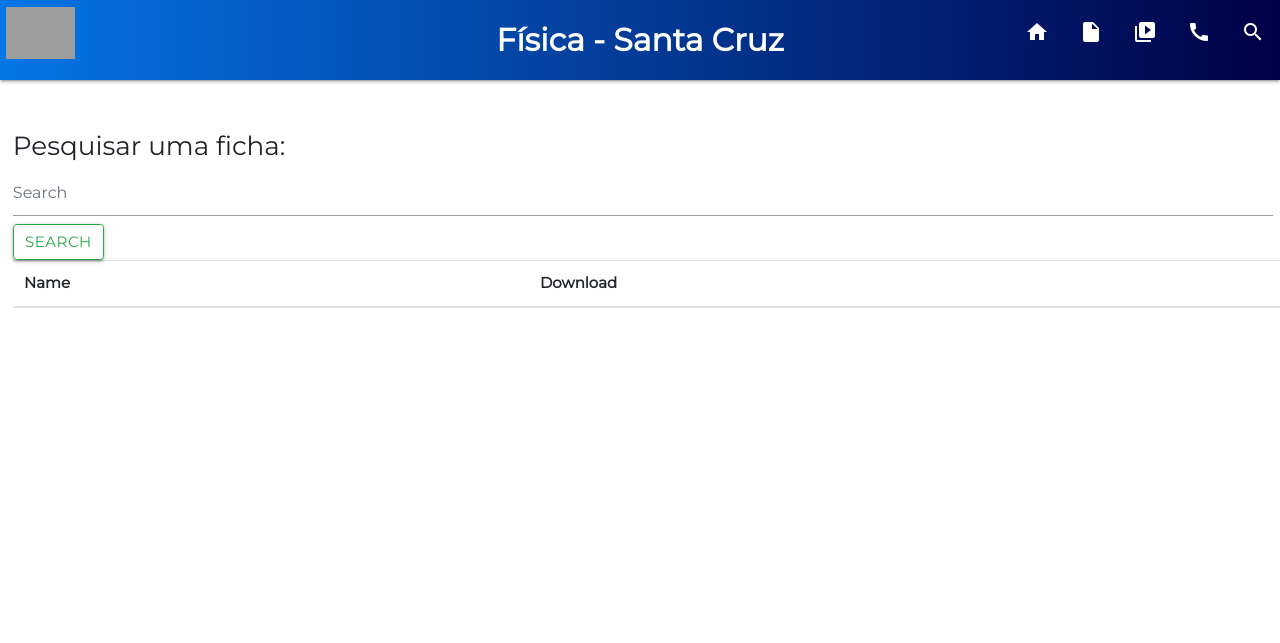
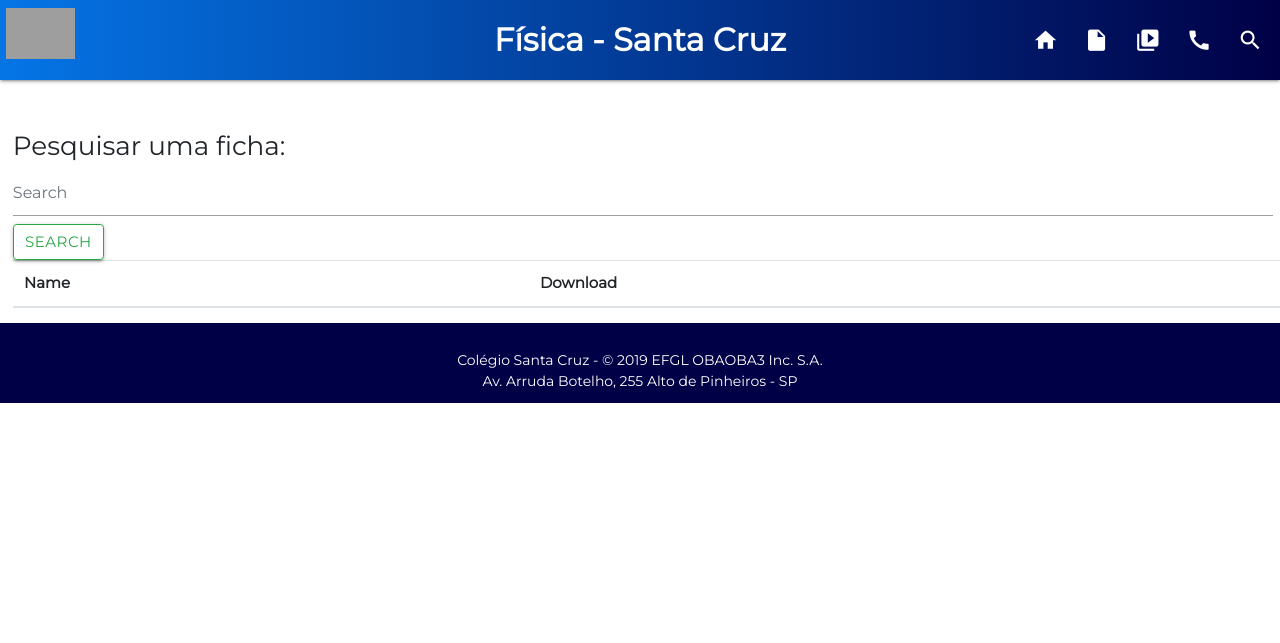
Before and after one commit to Ak1mbo0/Bethania, a Django app: page /search/ in a window 1280 px wide. Shown: the top 643 px of the page. Run offline with Django 3.2, Linux system fonts and the light colour scheme; lists and menus that the app fills with data are empty; some libraries are stand-ins or nearby versions; grey boxes are pictures that could not be loaded.

Commit message:
quase lá

```diff
--- a/home/static/base_style.css
+++ b/home/static/base_style.css
@@ -24,6 +24,11 @@ body {
 .nav-wrapper{
     display: flex;
     justify-content: center;
+    align-items: center;
+    align-content: center;
+    align-self: center;
+    margin-right: 0.5vw;
+    margin-left: 0.5vw;
 }
 
 .navbar-itens:hover {
@@ -36,6 +41,10 @@ body {
     position: relative;
     margin: auto;
     font-weight: bold;
+    font-size: 2.5vw;
+    width: 50vw;
+    height: auto;
+    text-align: center;
 }
 
 #title:hover {
@@ -46,16 +55,69 @@ body {
 }
 
 #logo {
-    position: relative;
+    position: absolute;
     height: 4vw;
     width: auto;
-    left: 0.5vw;
+    top: 1vh;
+
 }
 
 #div-icons {
     width: 25vw;
+    height: auto;
+
 }
+
 
 #div-logo {
     width: 25vw;
+    height: auto;
+
 }
+
+.navbar-itens {
+    position: relative;
+    width: 4vw;
+    height: auto;
+
+}
+
+.navbar-itens .material-icons{
+    font-size: 2vw;
+}
+
+.site-footer {
+    background: #15459c ;
+    display: flex;
+    flex-direction: row;
+    align-items: center;
+    justify-content: center;
+    align-content: center;
+    text-align: center;
+    color: #fff;
+    font-size: 1vw;
+    width: 100vw;
+    height: 10vh;
+
+  }
+
+.footer-text {
+    text-align: center;
+}
+
+
+@media (min-width: 1900px){
+
+    body{
+        margin-top: 9vh;
+    }
+
+    #fase1{
+        margin-top: 9vh;
+    }
+    #navbar{
+        width: 100vw;
+        height: 9vh;
+    }
+
+}
--- a/home/static/particles/app.js
+++ b/home/static/particles/app.js
@@ -16,7 +16,7 @@ particlesJS('bolinhas',
   {
     "particles": {
       "number": {
-        "value": 100,
+        "value": 120,
         "density": {
           "enable": true,
           "value_area": 800
@@ -109,7 +109,7 @@ particlesJS('bolinhas',
           "speed": 3
         },
         "repulse": {
-          "distance": 200
+          "distance": 50
         },
         "push": {
           "particles_nb": 4
--- a/templates/base.html
+++ b/templates/base.html
@@ -12,6 +12,7 @@
     <link rel="stylesheet" type="text/css" href="{% static "base_style.css" %}">
     <meta charset="utf-8">
     <meta name="viewport" content="width=device-width; user-scalable=yes">
+    <meta name="viewport" content="width=device-width, initial-scale=1">
     <title>Base</title>
     {% block head %}
     {% endblock %}
@@ -26,14 +27,14 @@
     <nav id="navbar">
         <div class="nav-wrapper">
             <div id="div-logo"><a href="/"><img id="logo" src="https://media.discordapp.net/attachments/260428167888502785/643954266515439647/santa-cruz-logo.png" width="267" height="85"></a></div>
-            <p href="#!" class="brand-logo" id="title">Física - Santa Cruz</p>
+            <p href="#!"  id="title">Física - Santa Cruz</p>
             <div id="div-icons">
-                <ul class="right hide-on-med-and-down">
-                    <li><a href="/" class="navbar-itens"><i class="material-icons">home</i></a></li>
-                    <li><a href="" class="navbar-itens"><i class="material-icons">insert_drive_file</i></a></li>
-                    <li><a href="/videos/" class="navbar-itens"><i class="material-icons">video_library</i></a></li>
-                    <li><a href="" class="navbar-itens"><i class="material-icons dp48">call</i></a></li>
-                    <li><a href="/search/" class="navbar-itens"><i class="material-icons">search</i></a></li>
+                <ul class="right ">
+                    <li><a href="/" class="navbar-itens"><i class="material-icons ">home</i></a></li>
+                    <li><a href="" class="navbar-itens"><i class="material-icons ">insert_drive_file</i></a></li>
+                    <li><a href="/videos/" class="navbar-itens"><i class="material-icons ">video_library</i></a></li>
+                    <li><a href="" class="navbar-itens"><i class="material-icons dp48 ">call</i></a></li>
+                    <li><a href="/search/" class="navbar-itens"><i class="material-icons ">search</i></a></li>
 
                 </ul>
             </div>
@@ -44,7 +45,14 @@
 
     {% endblock %}
 
+    <footer class="site-footer" style="padding-top: 15px; background-color: #000046;">
 
+        <div class="footer-text" style="margin: auto 0;font-size: 14px;">
+            <a> Colégio Santa Cruz - © 2019 EFGL OBAOBA3 Inc. S.A.</a> <br>
+            <a> Av. Arruda Botelho, 255 Alto de Pinheiros - SP</a>
+        </div>
+
+    </footer>
 
 </body>
 </html>
--- a/templates/home.html
+++ b/templates/home.html
@@ -22,9 +22,9 @@
         {#  Slick  #}
             <div class="fase" id="fase1">
                 <div class="slick-container">
-                    <div class="slick-item"><img src="https://www.fbvcursos.com/uploads/courses/2017/12/fisica-conteudos-do-ensino-fundamental-e-do-ensino-medio-1512239408.jpg" alt=""></div>
-                    <div class="slick-item"><img src="https://i.ytimg.com/vi/OBSF3_KUn5w/maxresdefault.jpg" alt=""></div>
-                    <div class="slick-item"><img src="https://imagenes.universia.net/gc/net/images/educacion/p/pr/pro/professor-ensina-como-estudar-fisica-para-o-enem-2014.PNG" alt=""></div>
+                    <div class="slick-item"><img src="{% static "/imagens/fisica_img.jpg" %}" alt=""></div>
+                    <div class="slick-item"><img src="{% static "/imagens/newton_img.jpg" %}" alt=""></div>
+                    <div class="slick-item"><img src="{% static "/imagens/astronauta_img.png" %}" alt=""></div>
                 </div>
             </div>
 
```
Also changed, not shown: home/static/home_style.css (+17 -1 lines), home/static/imagens/astronauta_img.png (added), home/static/imagens/fisica_img.jpg (added), home/static/imagens/newton_img.jpg (added).
